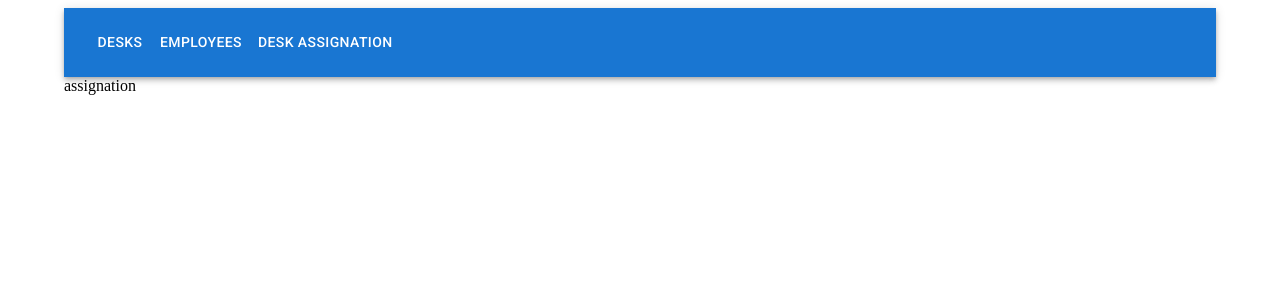
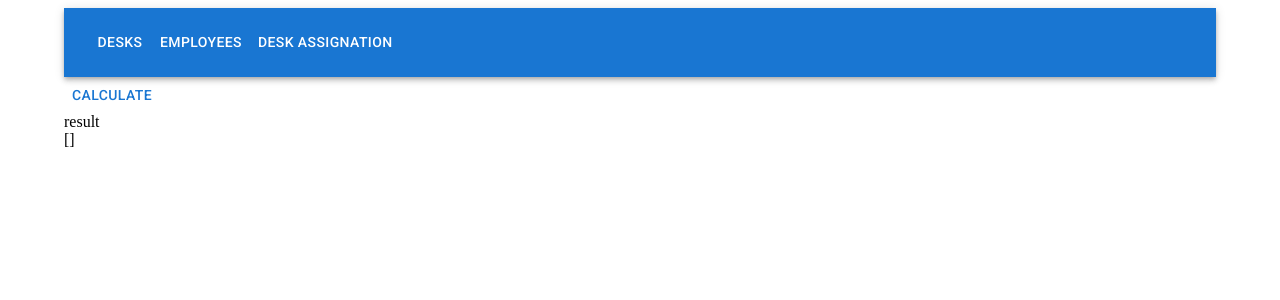
Before and after one commit to neyb/hack-me, a React (Vite) app: page /assignation in a window 1280 px wide. Shown: the top 300 px of the page. Built offline with nearby package versions, Linux system fonts and the light colour scheme.

Commit message:
assignation page has a calculate button

```diff
--- a/src/ui/pages/assignation/Assignation.tsx
+++ b/src/ui/pages/assignation/Assignation.tsx
@@ -1,3 +1,48 @@
+import { prioritizePerWish } from "@/logic/domain/assignation/assignation";
+import {
+  assignationAtom,
+  State as AssignationState,
+} from "@/logic/infra/state/assignations";
+import { desksAtom, toDesk } from "@/logic/infra/state/desksState";
+import {
+  employeesSelector,
+  toEmployee,
+} from "@/logic/infra/state/employeeComputed";
+import { Box, Button } from "@mui/material";
+import { useRecoilState, useRecoilValue } from "recoil";
+
+const useAssignations = () => {
+  const [assignations, setAssignations] = useRecoilState(assignationAtom);
+  const employees = useRecoilValue(employeesSelector).map(toEmployee);
+  const desks = useRecoilState(desksAtom)[0].map(toDesk);
+
+  const calculate = () => {
+    const assignations = prioritizePerWish.find(employees, desks);
+    const state: AssignationState.Assignation[] = assignations.assignations.map(
+      (assignation) => AssignationState.fromAssignation(assignation)
+    );
+    setAssignations(state);
+  };
+
+  return { assignations, calculate };
+};
+
 export default function Assignation() {
-  return <div>assignation</div>;
+  const { assignations, calculate } = useAssignations();
+  return (
+    <Box>
+      <Button
+        onClick={() => {
+          calculate();
+        }}
+      >
+        calculate
+      </Button>
+      <Box>
+        <div>result</div>
+        {/* temporary to see a result */}
+        <div>{JSON.stringify(assignations)}</div>{" "}
+      </Box>
+    </Box>
+  );
 }
```
